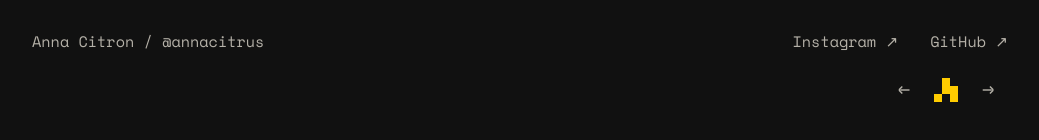
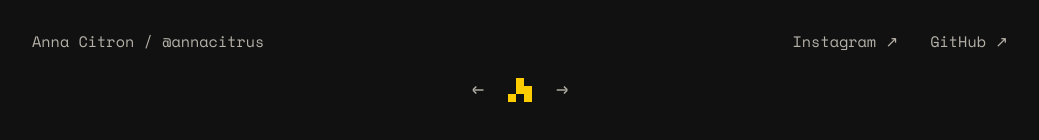
Before and after one commit to annacitrus/personal-website, a plain HTML site: page index.html in a window 1280 px wide. Shown: the part 1240-1380 px from the top of the page, without its empty margins (120-1159 px from the left). Drawn offline with nearby package versions, Linux system fonts and the light colour scheme.

Commit message:
Center the webring in the footer

```diff
--- a/index.html
+++ b/index.html
@@ -48,7 +48,7 @@
         footer { display: flex; flex-wrap: wrap; justify-content: space-between; align-items: flex-end; gap: 1rem 2rem; padding: 2.25rem 0 3.5rem; border-top: 1px solid var(--line); color: var(--muted); font-size: .95rem; }
         footer p { margin: 0; }
         footer nav { display: flex; gap: 2rem; }
-        .webring { flex-basis: 100%; justify-content: flex-end; gap: .125rem; }
+        .webring { flex-basis: 100%; justify-content: center; gap: .125rem; }
         .webring a { display: grid; place-items: center; width: 2.5rem; height: 2.5rem; font-size: 1.25rem; }
 
         @media (min-width: 760px) {
```
